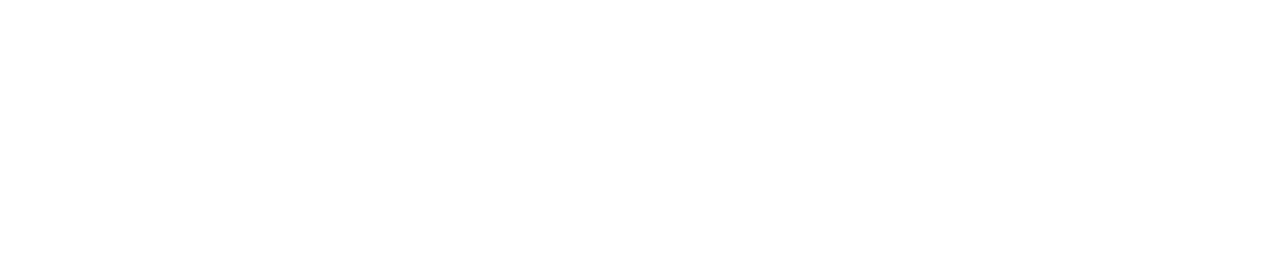
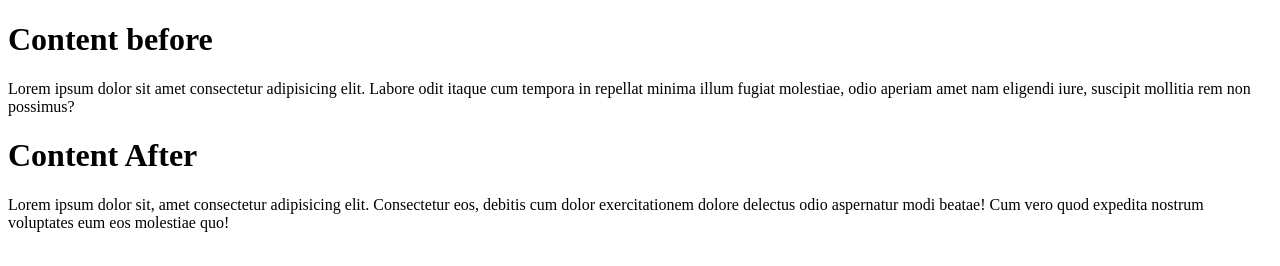
Before and after one commit to Jayavel2005/javascript, a plain HTML site: page async_defer/index.html in a window 1280 px wide. Drawn offline with Linux system fonts and the light colour scheme.

Commit message:
async and defer

```diff
--- a/async_defer/index.html
+++ b/async_defer/index.html
@@ -7,6 +7,19 @@
     <link rel="stylesheet" href="/javascript/async_defer/style.css" />
   </head>
   <body>
+
+    <!-- defer -->
+     <div>
+      <h1>Content before</h1>
+      <p>Lorem ipsum dolor sit amet consectetur adipisicing elit. Labore odit itaque cum tempora in repellat minima illum fugiat molestiae, odio aperiam amet nam eligendi iure, suscipit mollitia rem non possimus?</p>
+     </div>
+     <script defer src="https://javascript.info/article/script-async-defer/long.js?speed=1"></script>
+
+    <div>
+     <div>
+      <h1>Content After</h1>
+      <p>Lorem ipsum dolor sit, amet consectetur adipisicing elit. Consectetur eos, debitis cum dolor exercitationem dolore delectus odio aspernatur modi beatae! Cum vero quod expedita nostrum voluptates eum eos molestiae quo!</p>
+     </div>
     <script src="/javascript/async_defer/main.js"></script>
   </body>
 </html>
```
